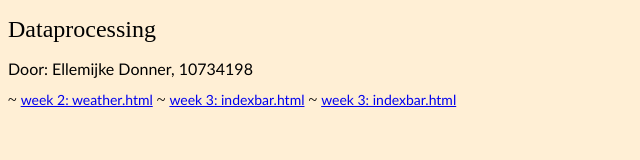
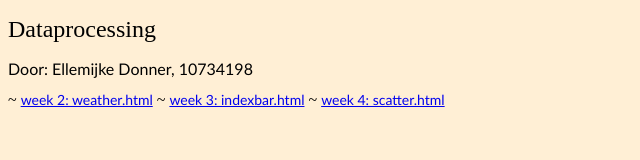
Before and after one commit to Elleyey/dataprocessing, a plain HTML site: page index.html in a window 1280 px wide. Shown: the full height of the page, 0-640 px from the left. Drawn offline with Linux system fonts and the light colour scheme.

Commit message:
index geupdate

```diff
--- a/index.html
+++ b/index.html
@@ -14,7 +14,7 @@
 
       ~ <a href="http://Elleyey.github.io/dataprocessing/Homework/week_3/indexbar.html" style="font: 14px calibri"> week 3: indexbar.html</a>
 
-      ~ <a href="http://Elleyey.github.io/dataprocessing/Homework/week_4/scatter.html" style="font: 14px calibri"> week 3: indexbar.html</a>
+      ~ <a href="http://Elleyey.github.io/dataprocessing/Homework/week_4/scatter.html" style="font: 14px calibri"> week 4: scatter.html</a>
     </div>
   </body>
 </html>
```
